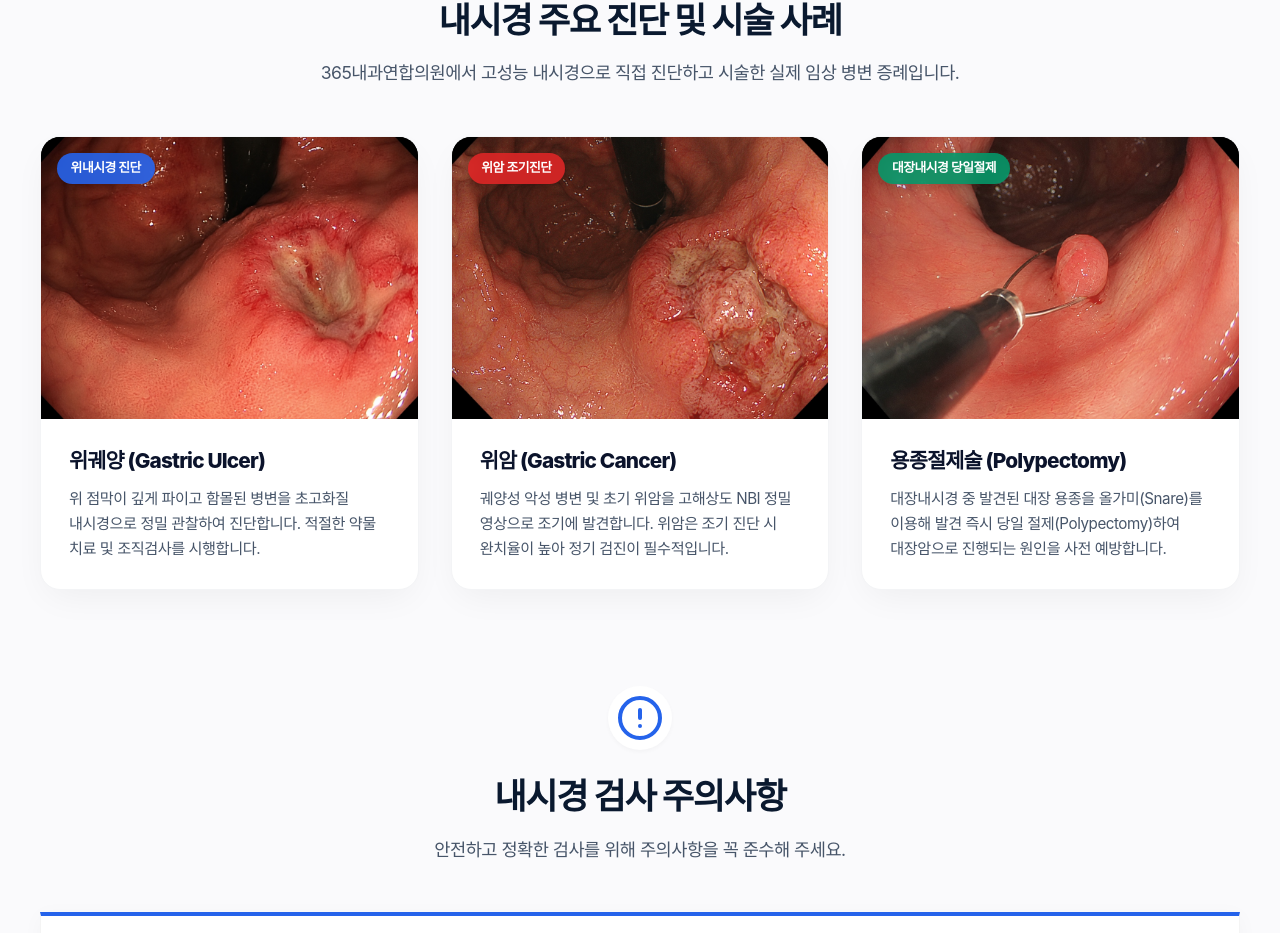
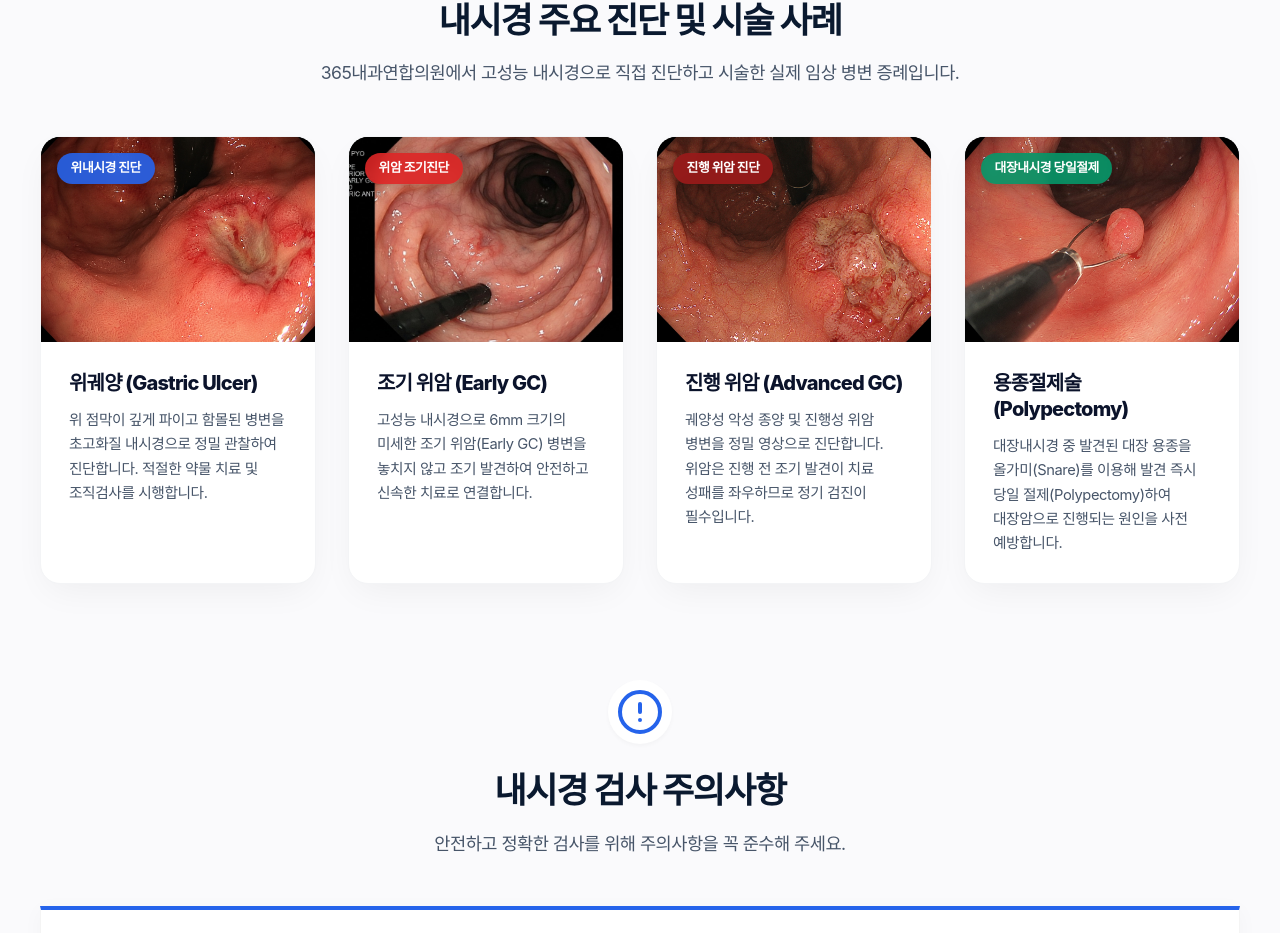
Before and after one commit to bnam1321-bit/365-clinic-web, a Next.js app: page /endoscopy in a window 1280 px wide. Shown: the part 3694-4627 px from the top of the page. Built offline with nearby package versions, Linux system fonts and the light colour scheme; a web font is replaced by a local one.

Commit message:
Update endoscopy case gallery: set previous cancer photo badge to 진행 위암 진단 and add new early gastric cancer photo as 위암 조기진단

```diff
--- a/src/app/endoscopy/page.module.css
+++ b/src/app/endoscopy/page.module.css
@@ -422,6 +422,10 @@
     background-color: rgba(220, 38, 38, 0.9);
 }
 
+.badgeDarkRed {
+    background-color: rgba(153, 27, 27, 0.92);
+}
+
 .badgeGreen {
     background-color: rgba(5, 150, 105, 0.9);
 }
@@ -434,14 +438,14 @@
 }
 
 .caseTitle {
-    font-size: 1.3rem;
+    font-size: 1.25rem;
     font-weight: 800;
     color: var(--color-primary-dark);
     margin-bottom: 0.75rem;
 }
 
 .caseDesc {
-    font-size: 0.95rem;
+    font-size: 0.92rem;
     color: var(--color-text-secondary);
     line-height: 1.65;
     word-break: keep-all;
@@ -465,6 +469,12 @@
     }
 
     .caseGrid {
-        grid-template-columns: repeat(3, 1fr);
+        grid-template-columns: repeat(2, 1fr);
     }
 }
+
+@media (min-width: 1200px) {
+    .caseGrid {
+        grid-template-columns: repeat(4, 1fr);
+    }
+}
--- a/src/app/endoscopy/page.tsx
+++ b/src/app/endoscopy/page.tsx
@@ -181,24 +181,40 @@ export default function EndoscopyPage() {
                                 </div>
                             </FadeIn>
 
-                            {/* Case 2: Gastric Cancer */}
+                            {/* Case 2: Early Gastric Cancer */}
                             <FadeIn delay={0.2}>
                                 <div className={styles.caseCard}>
                                     <div className={styles.caseImageWrapper}>
-                                        <img src="/images/endoscopy-cancer.jpg" alt="위암 조기진단 내시경 사진" className={styles.caseImage} />
+                                        <img src="/images/endoscopy-early-cancer.jpg" alt="조기 위암 진단 내시경 사진" className={styles.caseImage} />
                                         <span className={`${styles.caseBadge} ${styles.badgeRed}`}>위암 조기진단</span>
                                     </div>
                                     <div className={styles.caseBody}>
-                                        <h3 className={styles.caseTitle}>위암 (Gastric Cancer)</h3>
+                                        <h3 className={styles.caseTitle}>조기 위암 (Early GC)</h3>
                                         <p className={styles.caseDesc}>
-                                            궤양성 악성 병변 및 초기 위암을 고해상도 NBI 정밀 영상으로 조기에 발견합니다. 위암은 조기 진단 시 완치율이 높아 정기 검진이 필수적입니다.
+                                            고성능 내시경으로 6mm 크기의 미세한 조기 위암(Early GC) 병변을 놓치지 않고 조기 발견하여 안전하고 신속한 치료로 연결합니다.
                                         </p>
                                     </div>
                                 </div>
                             </FadeIn>
 
-                            {/* Case 3: Polypectomy */}
+                            {/* Case 3: Advanced Gastric Cancer */}
                             <FadeIn delay={0.3}>
+                                <div className={styles.caseCard}>
+                                    <div className={styles.caseImageWrapper}>
+                                        <img src="/images/endoscopy-cancer.jpg" alt="진행 위암 진단 내시경 사진" className={styles.caseImage} />
+                                        <span className={`${styles.caseBadge} ${styles.badgeDarkRed}`}>진행 위암 진단</span>
+                                    </div>
+                                    <div className={styles.caseBody}>
+                                        <h3 className={styles.caseTitle}>진행 위암 (Advanced GC)</h3>
+                                        <p className={styles.caseDesc}>
+                                            궤양성 악성 종양 및 진행성 위암 병변을 정밀 영상으로 진단합니다. 위암은 진행 전 조기 발견이 치료 성패를 좌우하므로 정기 검진이 필수입니다.
+                                        </p>
+                                    </div>
+                                </div>
+                            </FadeIn>
+
+                            {/* Case 4: Polypectomy */}
+                            <FadeIn delay={0.4}>
                                 <div className={styles.caseCard}>
                                     <div className={styles.caseImageWrapper}>
                                         <img src="/images/endoscopy-polyp.jpg" alt="용종절제술 시술 내시경 사진" className={styles.caseImage} />
```
Also changed, not shown: public/images/endoscopy-early-cancer.jpg (added).
